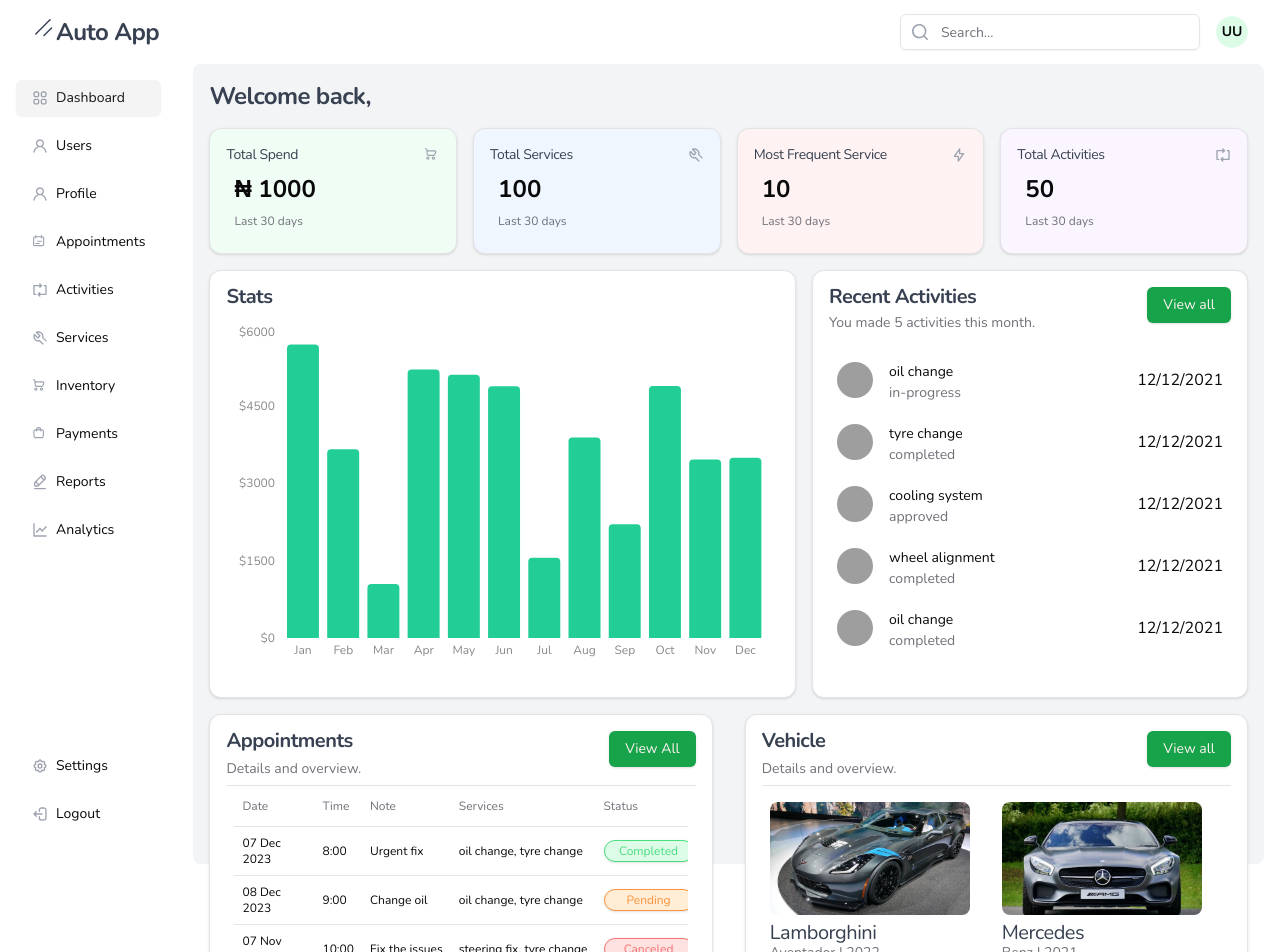
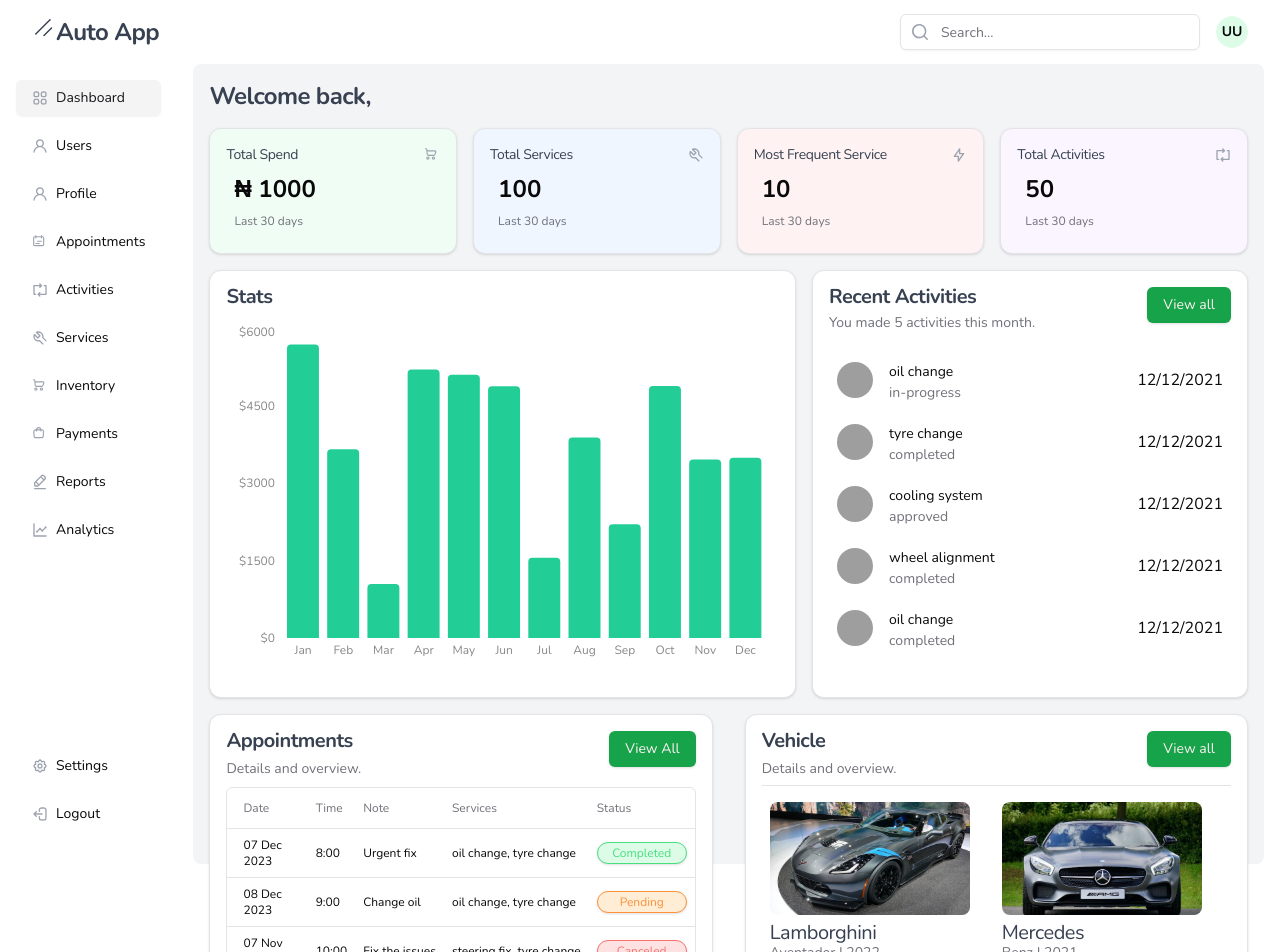
Before and after one commit to CeeJayyy007/auto-app-frontend, a React (Vite) app: page / in a window 1280 px wide. Shown: the top 952 px of the page. Built offline with nearby package versions, Linux system fonts and the light colour scheme; grey boxes are pictures that could not be loaded.

Commit message:
chore: pdate table padding

```diff
--- a/src/components/appointment/AppointmentCard.jsx
+++ b/src/components/appointment/AppointmentCard.jsx
@@ -22,13 +22,14 @@ import {
 } from '@/utils/helpers';
 import ColouredBadge from '../badge/ColouredBadge';
 import ButtonLink from '../button/ButtonLink';
+import { ScrollArea } from '../ui/scroll-area';
 
 const AppointmentCard = ({ appointments }) => {
   const appointmentData = formatDataArray(appointments, 4);
 
   return (
     <Card className="col-span-4">
-      <CardHeader className="pb-0">
+      <CardHeader className="pb-2 ">
         <div className="flex flex-row justify-between">
           <div>
             <CardTitle className="text-gray-700">Appointments</CardTitle>
@@ -36,13 +37,14 @@ const AppointmentCard = ({ appointments }) => {
           </div>
           <ButtonLink to="/appointments">View All</ButtonLink>
         </div>
-        <Separator />
+        {/* <Separator /> */}
       </CardHeader>
-      <CardContent>
+      <CardContent className="px-4">
+        <ScrollArea className="max-h-[200px] overflow-y-auto rounded-md border">
           <Table>
             <TableHeader>
               <TableRow className="text-xs">
-              <TableHead>Date</TableHead>
+                <TableHead className="pl-4">Date</TableHead>
                 <TableHead>Time</TableHead>
                 <TableHead>Note</TableHead>
                 <TableHead>Services</TableHead>
@@ -52,7 +54,7 @@ const AppointmentCard = ({ appointments }) => {
             <TableBody className="py-0 text-xs">
               {appointmentData.map((appointment) => (
                 <TableRow key={appointment.createdAt}>
-                <TableCell className="min-w-[80px]">
+                  <TableCell className="min-w-[80px] pl-4">
                     {getDate(appointment.date)}
                   </TableCell>
                   <TableCell>{appointment.time}</TableCell>
@@ -74,6 +76,7 @@ const AppointmentCard = ({ appointments }) => {
               ))}
             </TableBody>
           </Table>
+        </ScrollArea>
       </CardContent>
     </Card>
   );
--- a/src/components/maintenanceRecord/MaintenanceRecordTable.jsx
+++ b/src/components/maintenanceRecord/MaintenanceRecordTable.jsx
@@ -34,8 +34,7 @@ const MaintenanceRecordTable = ({
       <Table>
         <TableHeader>
           <TableRow>
-            <TableHead>S/No.</TableHead>
-            <TableHead>{name}</TableHead>
+            <TableHead className="pl-4">{name}</TableHead>
             <TableHead>Quantity</TableHead>
             <TableHead>Price(₦)</TableHead>
             <TableHead>Amount(₦)</TableHead>
@@ -49,10 +48,9 @@ const MaintenanceRecordTable = ({
               </TableCell>
             </TableRow>
           ) : (
-            tableData.map((item, index) => (
+            tableData.map((item) => (
               <TableRow key={item.label}>
-                <TableCell className="font-medium">{index + 1}</TableCell>
-                <TableCell className="max-w-[150px] truncate">
+                <TableCell className="max-w-[150px] truncate pl-4">
                   {item.label}
                 </TableCell>
                 <TableCell>
--- a/src/components/maintenanceRecord/RecordTotalTable.jsx
+++ b/src/components/maintenanceRecord/RecordTotalTable.jsx
@@ -47,7 +47,7 @@ const RecordTotalTable = ({
         <Table>
           <TableHeader>
             <TableRow>
-              <TableHead>Item</TableHead>
+              <TableHead className="pl-4">Item</TableHead>
               <TableHead>Amount(₦)</TableHead>
               <TableHead>Discount(₦)</TableHead>
               <TableHead>Total(₦)</TableHead>
@@ -56,7 +56,7 @@ const RecordTotalTable = ({
           <TableBody className="py-0">
             {['services', 'items'].map((name) => (
               <TableRow key={name}>
-                <TableCell className="font-medium">
+                <TableCell className="font-medium pl-4">
                   {name.charAt(0).toUpperCase() + name.slice(1)}
                 </TableCell>
                 <TableCell>
@@ -85,7 +85,7 @@ const RecordTotalTable = ({
               </TableRow>
             ))}
             <TableRow>
-              <TableCell className="font-medium">Total</TableCell>
+              <TableCell className="font-medium pl-4">Total</TableCell>
               <TableCell></TableCell>
               <TableCell></TableCell>
               <TableCell className="w-[100px] font-bold text-[16px]">
```
Lines whose indentation alone changed are shown as unchanged.
